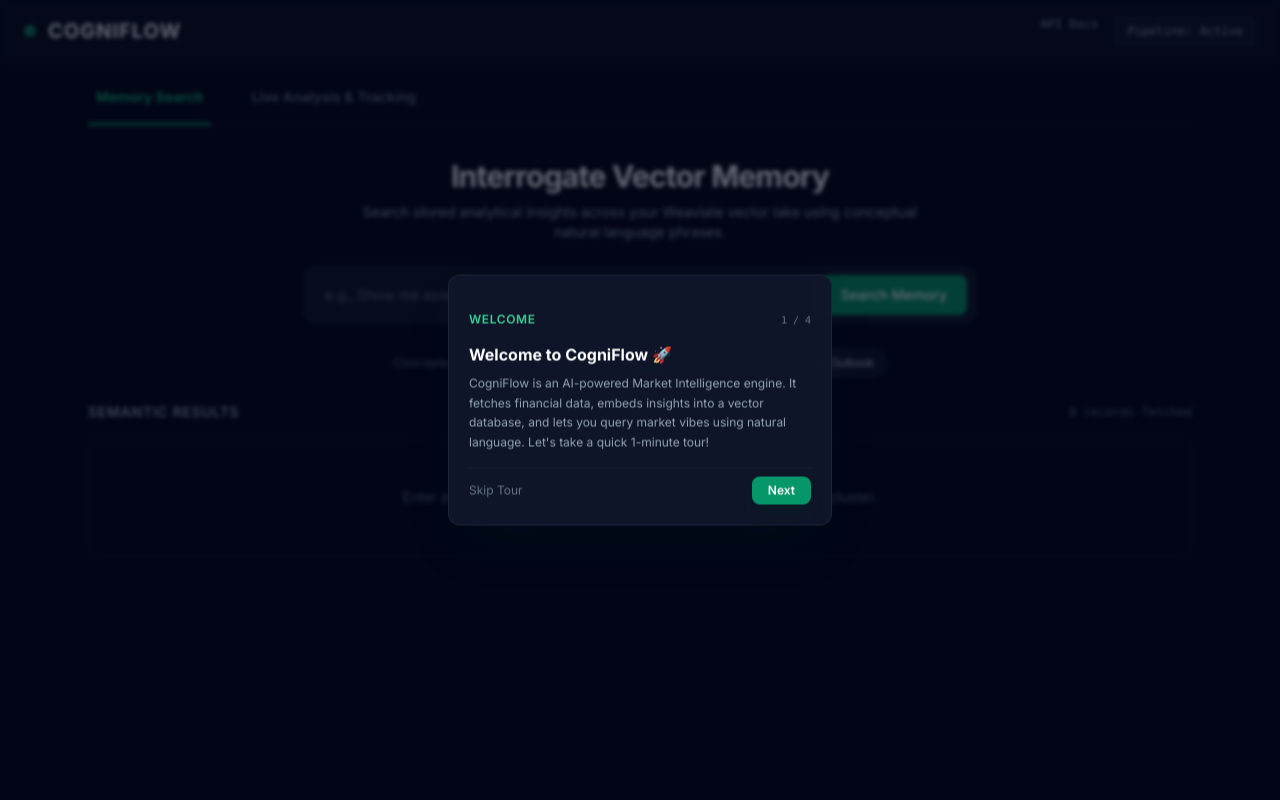
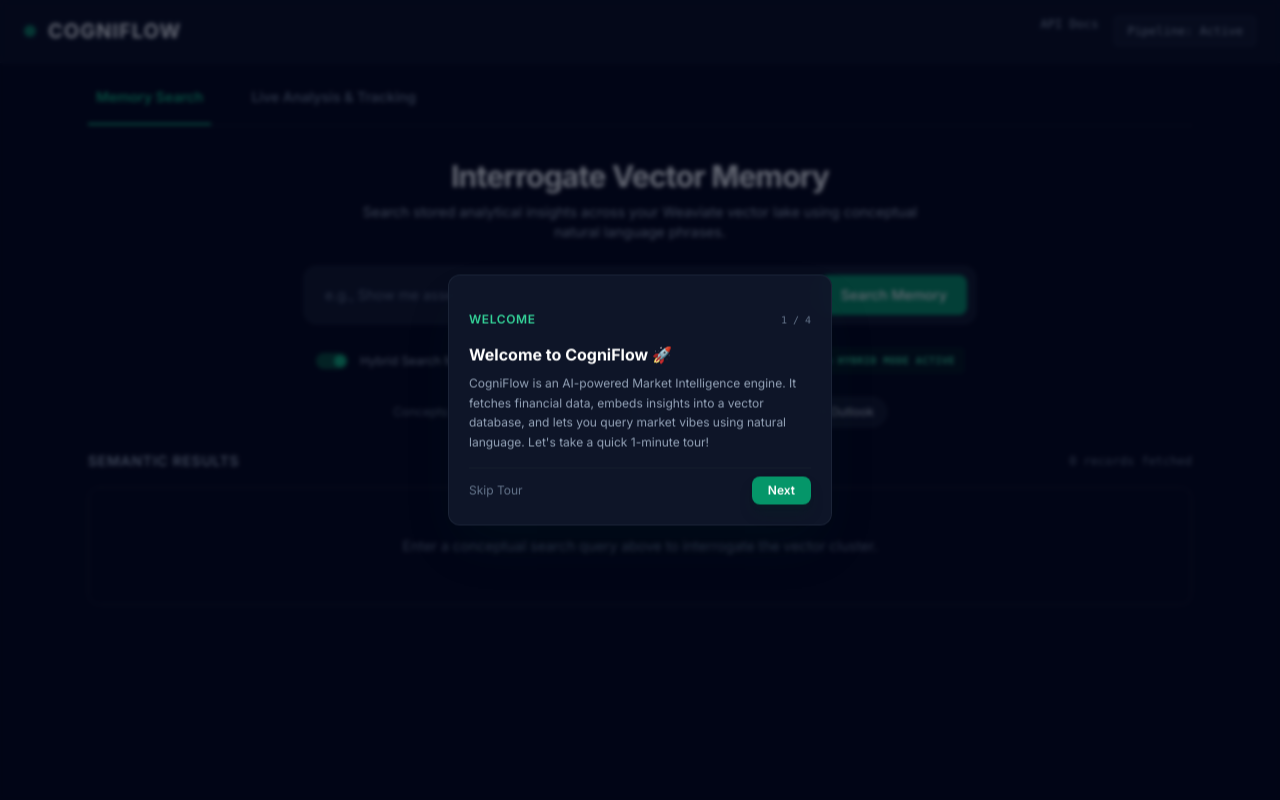
Before and after one commit to AndDevil/CogniFlow, a Spring Boot app: page / in a window 1280 px wide. Run offline with Spring Boot 4, Linux system fonts and the light colour scheme; some libraries are stand-ins or nearby versions.

Commit message:
feat: upgrade search implementation to hybrid search combining Weaviate BM25 and vector similarity search

```diff
--- a/src/main/resources/static/index.html
+++ b/src/main/resources/static/index.html
@@ -10,6 +10,8 @@
     <style>
         body { font-family: 'Inter', sans-serif; }
         .tab-active { @apply border-emerald-500 text-emerald-500; }
+        #hybridToggle:checked ~ .toggle-bg { background-color: #064e3b; }
+        #hybridToggle:checked ~ .dot { transform: translateX(16px); background-color: #10b981; }
     </style>
 </head>
 <body class="bg-slate-950 text-slate-100 min-h-screen flex flex-col">
@@ -56,6 +58,24 @@
             >
                 Search Memory
             </button>
+        </div>
+
+        <div class="max-w-2xl mx-auto flex items-center justify-between px-3">
+            <!-- Checkbox Toggle -->
+            <label class="flex items-center space-x-3 cursor-pointer group select-none text-xs text-slate-400 hover:text-slate-200 transition-colors">
+                <div class="relative flex items-center">
+                    <input type="checkbox" id="hybridToggle" checked class="sr-only" onchange="toggleHybridBadge()" />
+                    <div class="toggle-bg w-8 h-4 bg-slate-800 rounded-full transition-colors"></div>
+                    <div class="dot absolute left-0.5 w-3 h-3 bg-slate-500 rounded-full transition-all"></div>
+                </div>
+                <span>Hybrid Search Mode</span>
+            </label>
+
+            <!-- Status Badge -->
+            <div id="hybridBadge" class="flex items-center space-x-1.5 bg-emerald-950/40 text-emerald-400 border border-emerald-900/30 px-2 py-1 rounded text-[10px] font-mono font-semibold uppercase tracking-wider transition-all duration-200 transform scale-100 opacity-100">
+                <span class="h-1.5 w-1.5 rounded-full bg-emerald-500 animate-pulse"></span>
+                <span>Hybrid Mode Active</span>
+            </div>
         </div>
 
         <div class="max-w-2xl mx-auto flex flex-wrap gap-2 justify-center">
@@ -324,12 +344,13 @@
         resultsGrid.innerHTML = `
             <div class="col-span-full py-12 flex flex-col items-center justify-center space-y-3">
                 <div class="animate-spin rounded-full h-8 w-8 border-b-2 border-emerald-500"></div>
-                <p class="text-xs text-slate-400 font-mono">Running conceptual vector mapping...</p>
+                <p class="text-xs text-slate-400 font-mono">Running hybrid semantic and keyword search mapping...</p>
             </div>
         `;
 
         try {
-            const response = await fetch(`/api/insights/search?query=${encodeURIComponent(queryInput)}&limit=6`);
+            const isHybrid = document.getElementById('hybridToggle').checked;
+            const response = await fetch(`/api/insights/search?query=${encodeURIComponent(queryInput)}&limit=6&hybrid=${isHybrid}`);
             const data = await response.json();
 
             if (!response.ok) {
@@ -577,6 +598,18 @@
         // Advance tour to next step after search execution
         nextTourStep();
     }
+
+    function toggleHybridBadge() {
+        const toggle = document.getElementById('hybridToggle');
+        const badge = document.getElementById('hybridBadge');
+        if (toggle.checked) {
+            badge.classList.remove('opacity-0', 'scale-95');
+            badge.classList.add('opacity-100', 'scale-100');
+        } else {
+            badge.classList.remove('opacity-100', 'scale-100');
+            badge.classList.add('opacity-0', 'scale-95');
+        }
+    }
 </script>
 </body>
 </html>
```
Also changed, not shown: src/main/java/com/shr/cogniflow/controller/InsightController.java (+10 -4 lines), src/main/java/com/shr/cogniflow/service/VectorStoreService.java (+42 -0 lines), 1 other file.
